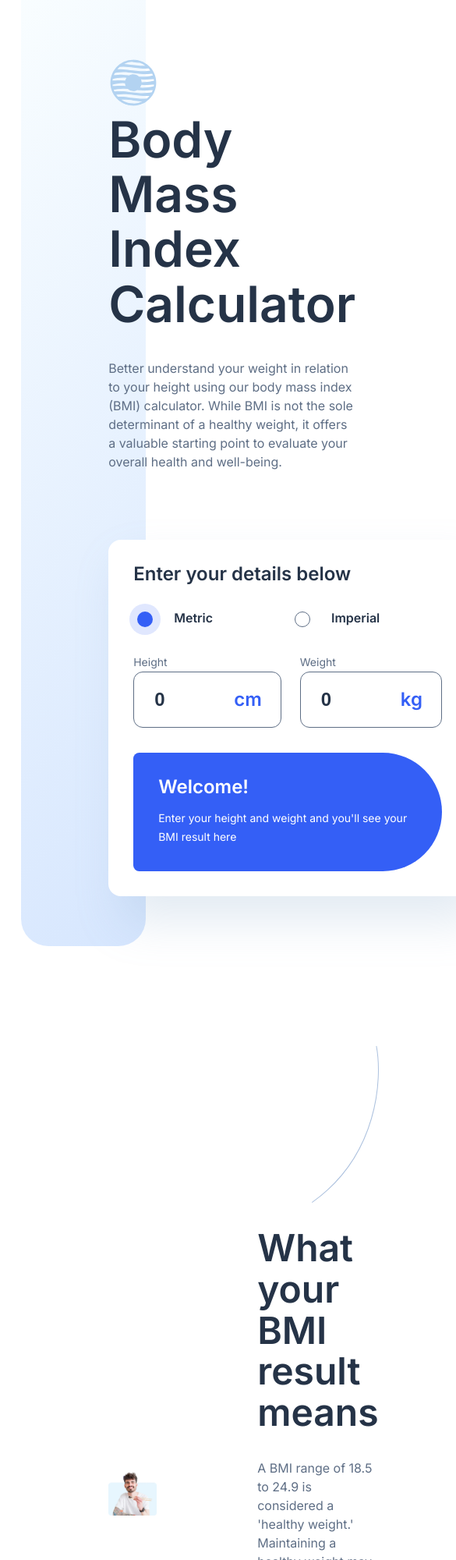
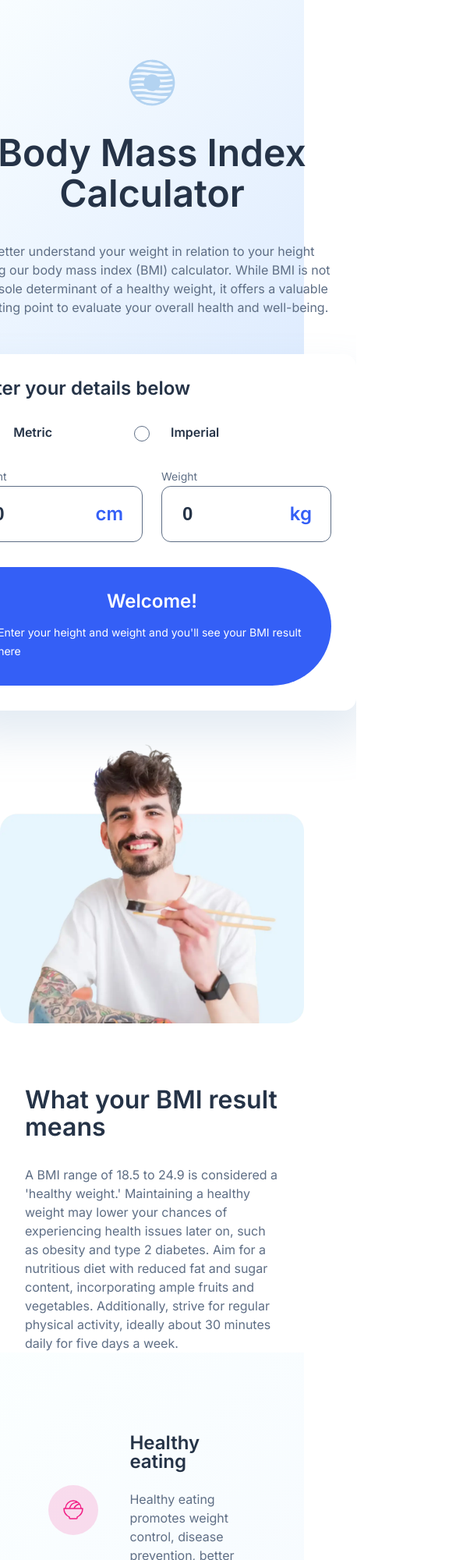
Before and after one commit to maluojuara/bmi-calculator, a plain HTML site: page index.html in a window 390 px wide. Shown: the top 2000 px of the page at 78% size, 585 px wide, since content can reach past the window. Drawn offline with Linux system fonts and the light colour scheme.

Commit message:
responsividade tablet

```diff
--- a/index.html
+++ b/index.html
@@ -101,20 +101,27 @@
     <ul class="meaning__topics">
       <li class="topic">
         <img src="assets/images/icon-eating.svg" alt="Healthy eating">
-        <h4>Healthy eating</h4>
-        <p>Healthy eating promotes weight control, disease prevention, better digestion, immunity, mental clarity, and mood.</p>
+        <div>
+          <h4>Healthy eating</h4>
+          <p>Healthy eating promotes weight control, disease prevention, better digestion, immunity, mental clarity, and mood.</p>
+        </div>
+
       </li>
 
       <li class="topic">
         <img src="assets/images/icon-exercise.svg" alt="Regular exercise">
-        <h4>Regular exercise</h4>
-        <p>Exercise improves fitness, aids weight control, elevates mood, and reduces disease risk, fostering wellness and longevity.</p>
+        <div>
+          <h4>Regular exercise</h4>
+          <p>Exercise improves fitness, aids weight control, elevates mood, and reduces disease risk, fostering wellness and longevity.</p>
+        </div>
       </li>
 
       <li class="topic">
         <img src="assets/images/icon-sleep.svg" alt="Adequate sleep">
-        <h4>Adequate sleep</h4>
-        <p>Sleep enhances mental clarity, emotional stability, and physical wellness, promoting overall restoration and rejuvenation.</p>
+        <div>
+          <h4>Adequate sleep</h4>
+          <p>Sleep enhances mental clarity, emotional stability, and physical wellness, promoting overall restoration and rejuvenation.</p></div>
+
       </li>
 
     </ul>
--- a/styles/limitations.css
+++ b/styles/limitations.css
@@ -15,6 +15,7 @@
     font-size: 48px;
     font-weight: 600;
     margin-bottom: 2.5rem;
+    line-height: 120%;
 }
 
 .limitations__main p {
@@ -28,6 +29,7 @@
     display: flex;
     flex-direction: column;
     border-radius: 1rem;
+    justify-content: center;
 }
 
 .gender{
@@ -74,3 +76,42 @@
     color: var(--dark-electric-blue);
     margin-top: 1rem;
 }
+
+
+@media screen and (max-width: 1000px) {
+
+    .curved-line-right {
+        display: none;
+    }
+
+    .limitations {
+        position: relative;
+        grid-template-columns: repeat(4, 1fr);
+        gap: 1.5rem;
+        margin: 0;
+        padding: 3.7rem 3.9rem;
+    }
+
+    .limitations__main {
+        grid-column: 1/5;
+        text-align: center;
+        margin-bottom: 2rem;
+    }
+
+    .limitations__main h3 {
+        font-size: 32px;
+    }
+
+    .gender, .muscle {
+        grid-column: 1/3;
+        grid-row: auto;
+    }
+
+    .age, .pregnancy {
+        grid-column: 3/5;
+    }
+
+    .race{
+        grid-column: 2/4;
+    }
+}
--- a/styles/main.css
+++ b/styles/main.css
@@ -1,17 +1,25 @@
 .main{
     position: relative;
     margin: 4.6rem 8.7rem 0 8.7rem;
+    display: flex;
+    flex-direction: column;
+    gap: 2rem;
+}
+
+.logo{
+    width: 64px;;
 }
 
 .main__container {
     display: flex;
     gap: 5.5rem;
     align-items: center;
-    flex-wrap: wrap;
 }
 
 .main__info{
     flex: 1;
+    display: flex;
+    flex-direction: column;
 }
 
 .main__title{
@@ -135,7 +143,8 @@ input[type="radio"]:hover {
     padding: 2rem;
     border-radius: 80px 800px 800px 80px;
     margin-top: 2rem;
-    gap: 1rem;
+    row-gap: 1rem;
+    column-gap: 2rem;
 }
 
 .result__welcome{
@@ -149,23 +158,19 @@ input[type="radio"]:hover {
 
 
 .background-rectangle {
-    position: absolute; /* Define a posição absoluta para o retângulo de fundo */
-    top: -10rem; /* Ajusta a posição para cima (para que o retângulo fique fora da seção pai) */
-    left: -7rem; /* Ajusta a posição para a esquerda (para que o retângulo fique fora da seção pai) */
-    width: calc(100% + 3rem); /* Define a largura do retângulo */
-    height: calc(100% + 14rem); /* Define a altura do retângulo */
+    position: absolute;
+    top: -10rem;
+    left: -7rem;
+    width: calc(100% + 3rem);
+    height: calc(100% + 14rem);
     background: linear-gradient(135deg, rgba(214, 252, 254, 0.1) 0%, rgba(214, 230, 254, 100%) 100%);
-    border-radius: 0 0 35px 35px; /* Adiciona borda arredondada conforme necessário */
-    z-index: -1; /* Define o índice de empilhamento para estar abaixo do conteúdo */
+    border-radius: 0 0 35px 35px;
+    z-index: -1;
   }
 
 
 /* Result show */
 
-
-.box__result__container{
-    flex: 1;
-}
 
 .result-intro, .result {
     font-weight: 600;
@@ -179,3 +184,39 @@ input[type="radio"]:hover {
     font-size: 64px;
     margin-top: 28px;
 }
+
+
+
+/* Responsiviness */
+
+@media screen and (max-width: 1140px) {
+    .main, .main__info, .main__container{
+        align-items: center;
+        text-align: center;
+        flex-direction: column;
+    }
+
+    .main__box {
+        text-align: left;
+        width: 100%;
+    }
+
+    .main__title{
+        font-size: 48px;
+    }
+
+    .main__container{
+        gap: 3rem;
+    }
+
+    .background-rectangle{
+        width: calc(100% + 17.4rem);
+        left: -8.7rem;
+        height: 100%;
+
+    }
+
+    .box__result {
+        align-items: center;
+    }
+}
--- a/styles/meaning.css
+++ b/styles/meaning.css
@@ -57,3 +57,65 @@
 .topic p {
     color: var(--dark-electric-blue);
 }
+
+
+/* Responsiviness */
+
+@media screen and (max-width: 1140px) {
+    .curved-line-left{
+        display: none;
+    }
+}
+
+@media screen and (max-width: 1000px) {
+
+    .meaning {
+        margin-top: 2rem;
+    }
+    .curved-line-left{
+        display: none;
+    }
+
+    .meaning__main{
+        margin-left: 0;
+        margin-right: 2.3rem;
+        margin-top: 6rem;
+        gap: 6.1rem;
+    }
+
+    .meaning__text h3 {
+        font-size: 32px;
+    }
+
+    .meaning__text{
+        padding-top: 6rem;
+    }
+
+    .meaning__topics{
+        flex-direction: column;
+        margin: 0;
+        border-radius: 0;
+        padding: 3.7rem 3.9rem;
+    }
+
+    .topic{
+        display: flex;
+        column-gap: 2.5rem;
+    }
+}
+
+@media screen and (max-width: 570px) {
+    .meaning__main{
+        flex-direction: column;
+        margin: 0;
+        gap: 3rem;
+    }
+
+    .meaning__main-img{
+        width: 100%;
+    }
+
+    .meaning__text{
+        padding: 0 2rem;
+    }
+}
```
